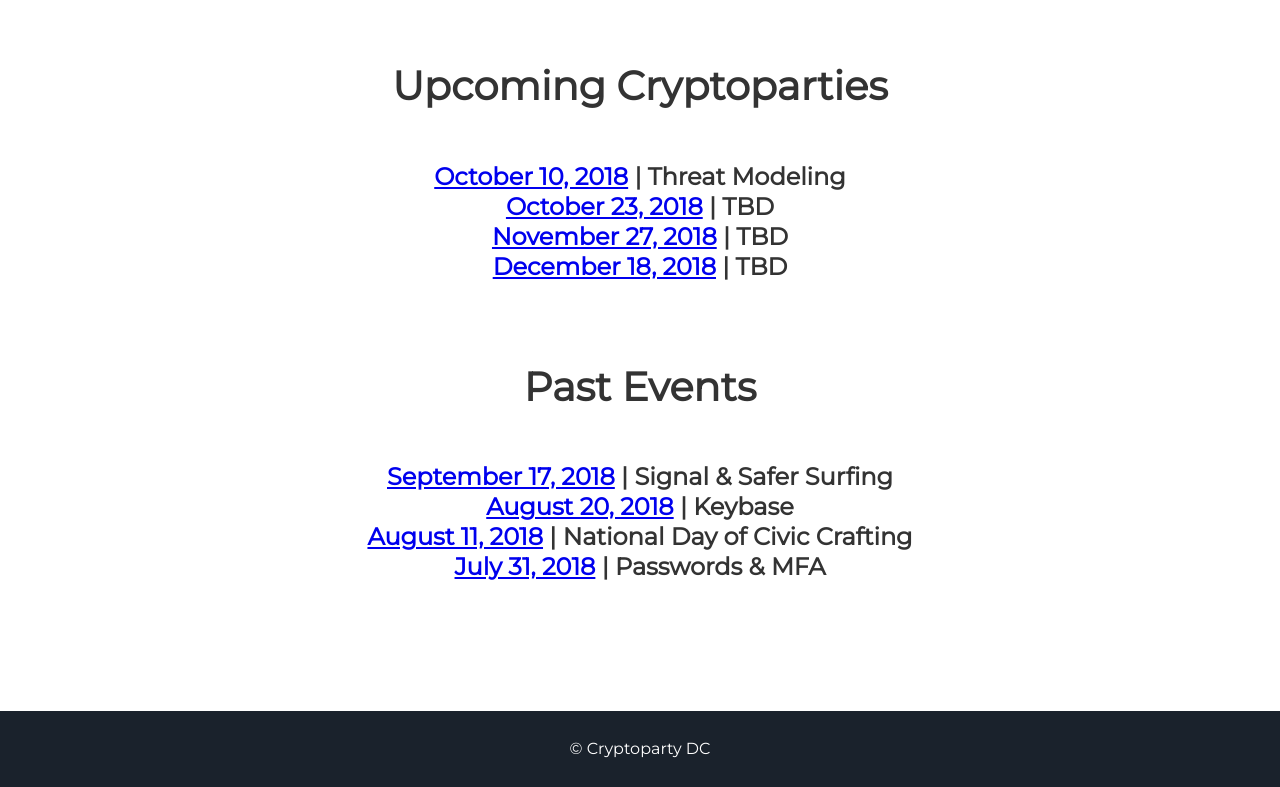
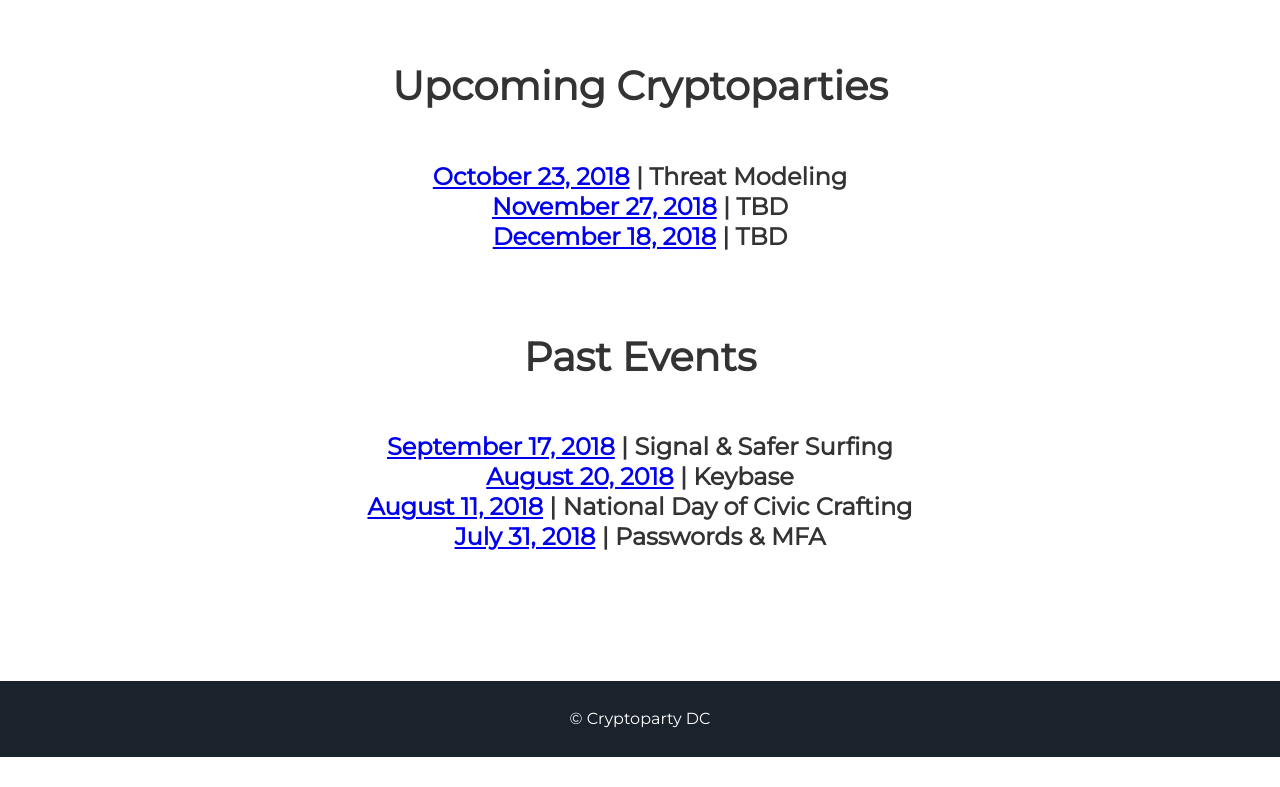
Before and after one commit to cryptopartydc/cryptopartydc.github.io, a Jekyll site: the page built from index.html, in a window 1280 px wide and 900 px high, scrolled down 1613 px, cut to the strip 113-900 px from the top of the window. Built offline with Jekyll 4.4.1, drawn with Linux system fonts in a browser that asks for light colours; after the commit the page ends 2483 px from its top, so only the background shows below that.

Commit message:
update events

```diff
--- a/_data/events.yml
+++ b/_data/events.yml
@@ -1,9 +1,5 @@
-- date: October 10, 2018
+- date: October 23, 2018
   topic: Threat Modeling
-  github: https://github.com/cryptopartydc/cryptoparty_dc/blob/master/10_23_18.md
-
-- date: October 23, 2018
-  topic: TBD
   github: https://github.com/cryptopartydc/cryptoparty_dc/blob/master/10_23_18.md
 
 - date: November 27, 2018
```
Also changed, not shown: 1 other file.
